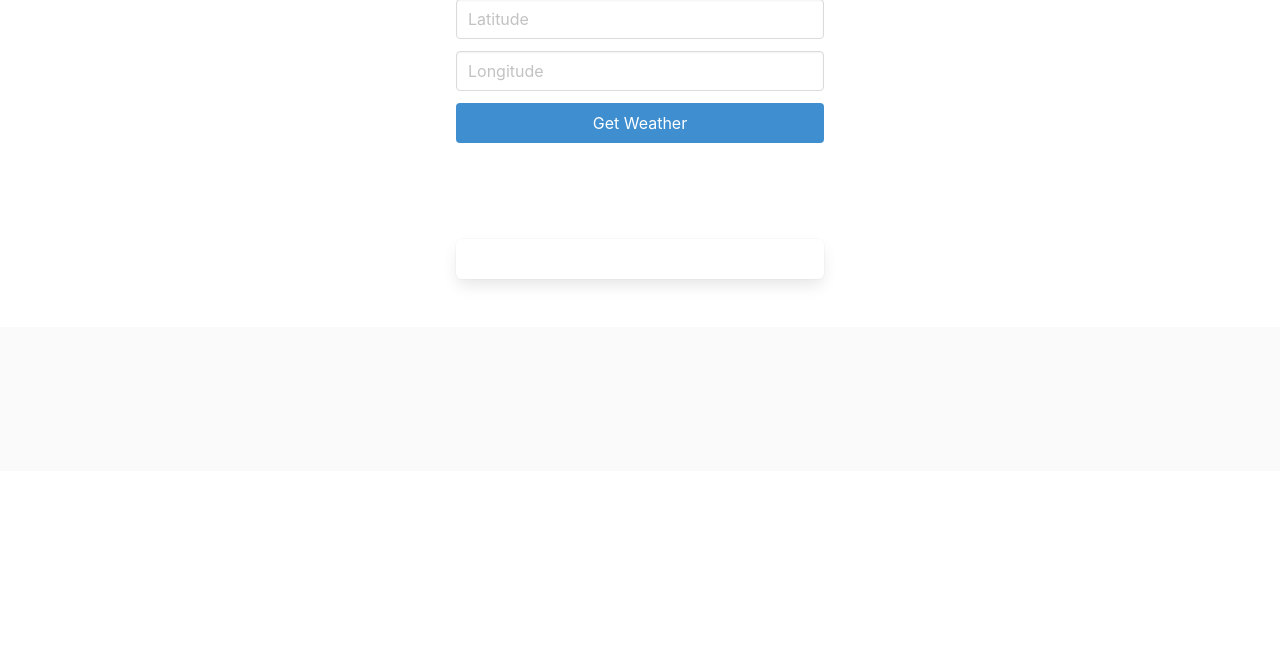
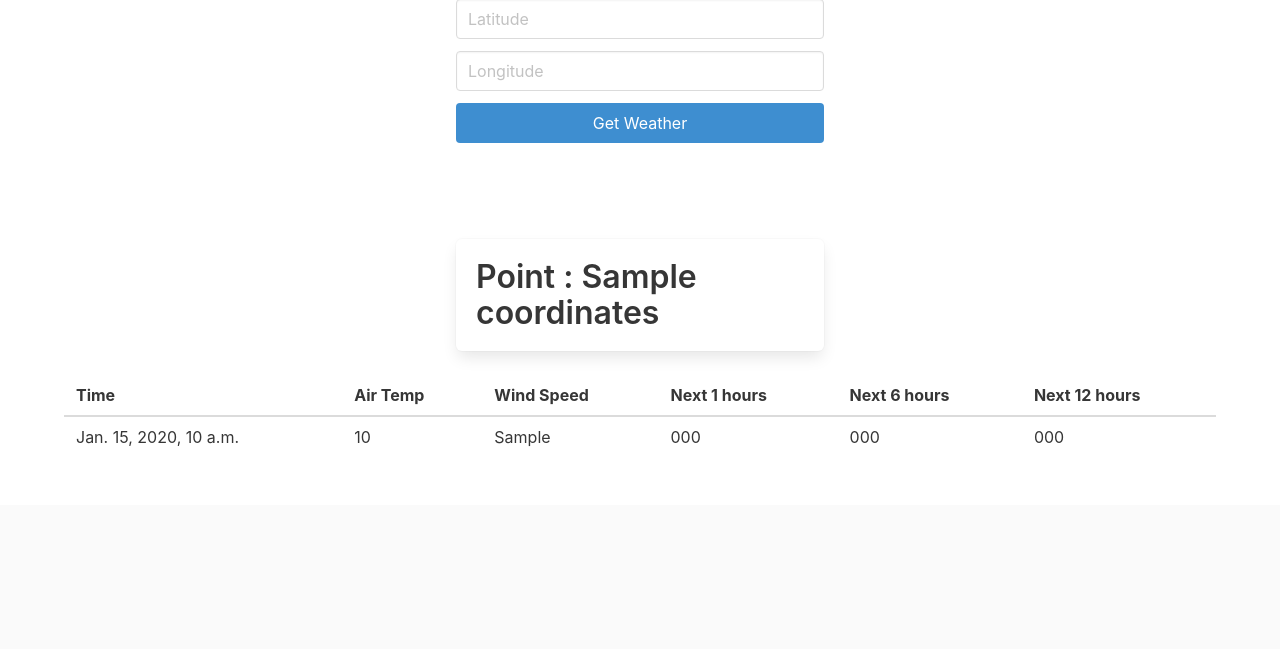
Before and after one commit to AkioSky/weather, a Django app: page / in a window 1280 px wide. Shown: the part 181-830 px from the top of the page. Before the commit the page ends 466 px from the top, so only its background shows below. Run offline with Django 3.2, Linux system fonts and the light colour scheme; tables that the repository leaves empty hold one stand-in row (values such as "Sample post"); a database or web service that is not in the repository returns one stand-in record (values such as "Sample title"); data that the repository does not hold is empty; some libraries are stand-ins or nearby versions.

Commit message:
show data

```diff
--- a/core/templates/core/index.html
+++ b/core/templates/core/index.html
@@ -27,11 +27,6 @@
                         <div class="control is-expanded">
                             <input class="input" type="text" name="lat" placeholder="Latitude" required>
                         </div>
-                        {% comment %}<div class="control">
-                            <button class="button is-info">
-                                Add City
-                            </button>
-                        </div>{% endcomment %}
                     </div>
                     <div class="field">
                         <div class="control is-expanded">
@@ -58,12 +53,43 @@
                     <article class="media">
                         <div class="media-content">
                             <div class="content">
+                                <div class="content">
                                 <p>
+                                    <span class="title">Point : {{ data.geometry.coordinates }}</span>
                                 </p>
+                            </div>
                             </div>
                         </div>
                     </article>
                 </div>
+            </div>
+        </div>
+        <div class="columns">
+            <div class="column is-full">
+                <table class="table is-fullwidth">
+                    <thead>
+                    <tr>
+                        <th>Time</th>
+                        <th>Air Temp</th>
+                        <th>Wind Speed</th>
+                        <th>Next 1 hours</th>
+                        <th>Next 6 hours</th>
+                        <th>Next 12 hours</th>
+                    </tr>
+                    </thead>
+                    <tbody>
+                    {% for timesery in data.properties.timeseries %}
+                        <tr>
+                            <td>{{ timesery.time }}</td>
+                            <td>{{ timesery.data.instant.details.air_temperature }}</td>
+                            <td>{{ timesery.data.instant.details.wind_speed }}</td>
+                            <td>{{ timesery.data.next_1_hours.summary.symbol_code }}</td>
+                            <td>{{ timesery.data.next_6_hours.summary.symbol_code }}</td>
+                            <td>{{ timesery.data.next_12_hours.summary.symbol_code }}</td>
+                        </tr>
+                    {% endfor %}
+                    </tbody>
+                </table>
             </div>
         </div>
     </div>
--- a/core/views.py
+++ b/core/views.py
@@ -17,7 +17,7 @@ def index(request):
 
     weather_data = requests.get('https://api.met.no/weatherapi/locationforecast/2.0/compact?lat=51.5&lon=-0.25',
                                 headers=headers)
-    print(weather_data.text)
+
     return render(request, 'core/index.html', context={
-        'data': weather_data
+        'data': weather_data.json()
     })
```
